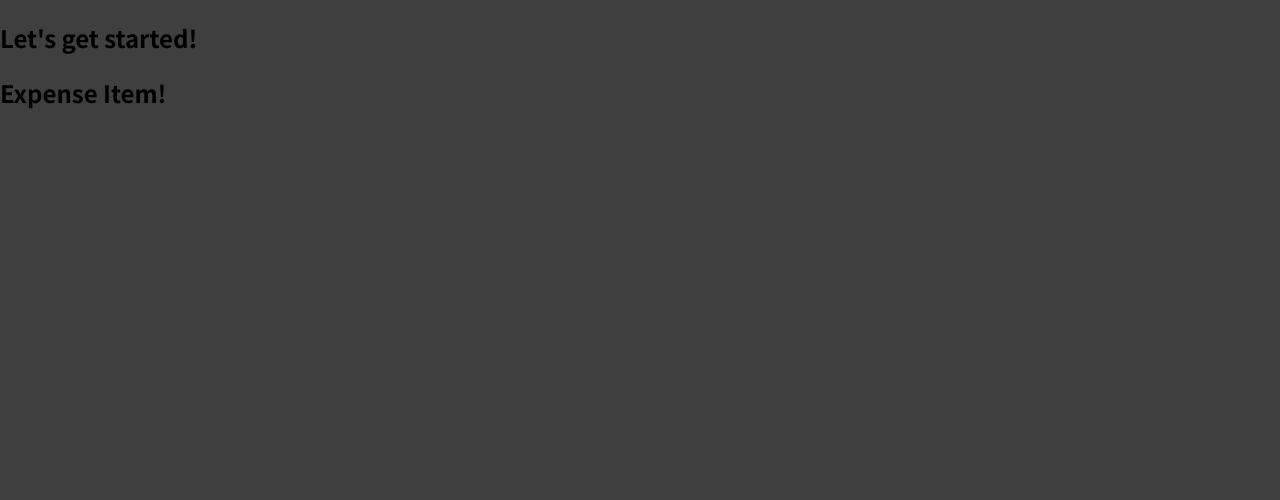
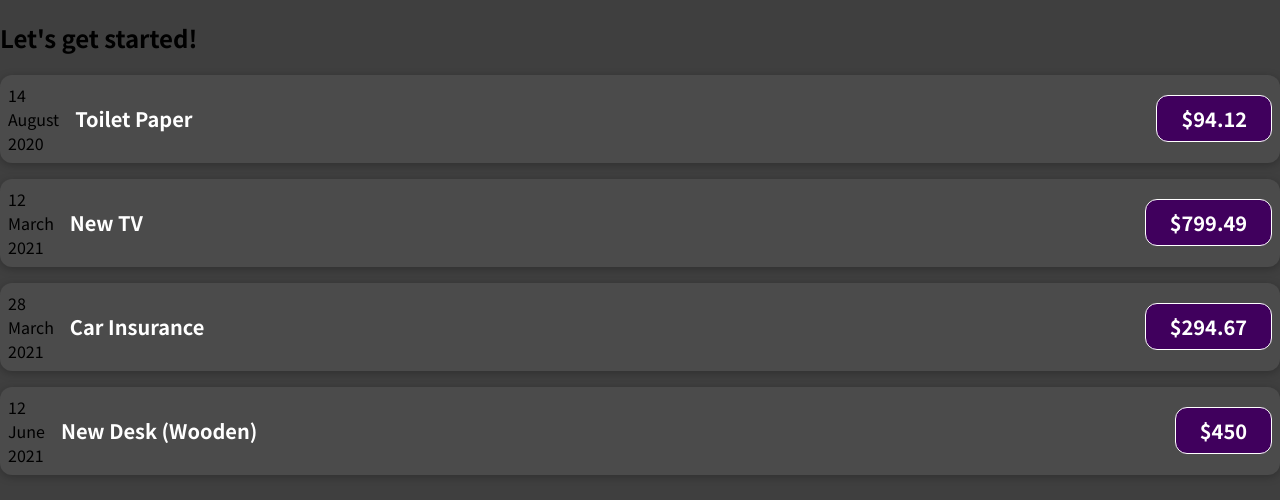
Before and after one commit to ad-bak/react-project-expenses, a JavaScript app: page / in a window 1280 px wide. Shown: the top 500 px of the page. Built offline with nearby package versions, Linux system fonts and the light colour scheme.

Commit message:
formatted data

```diff
--- a/src/App.js
+++ b/src/App.js
@@ -1,10 +1,38 @@
 import ExpenseItem from "./components/ExpenseItem";
 
 function App() {
+  const expenses = [
+    {
+      id: "e1",
+      title: "Toilet Paper",
+      amount: 94.12,
+      date: new Date(2020, 7, 14),
+    },
+    { id: "e2", title: "New TV", amount: 799.49, date: new Date(2021, 2, 12) },
+    {
+      id: "e3",
+      title: "Car Insurance",
+      amount: 294.67,
+      date: new Date(2021, 2, 28),
+    },
+    {
+      id: "e4",
+      title: "New Desk (Wooden)",
+      amount: 450,
+      date: new Date(2021, 5, 12),
+    },
+  ];
   return (
     <div>
       <h2>Let's get started!</h2>
-      <ExpenseItem />
+      {expenses.map((el) => (
+        <ExpenseItem
+          key={el.id}
+          title={el.title}
+          date={el.date}
+          amount={el.amount}
+        />
+      ))}
     </div>
   );
 }
--- /dev/null
+++ b/src/components/ExpenseItem.css
@@ -0,0 +1,56 @@
+.expense-item {
+  display: flex;
+  justify-content: space-between;
+  align-items: center;
+  box-shadow: 0 2px 8px rgba(0, 0, 0, 0.25);
+  padding: 0.5rem;
+  margin: 1rem 0;
+  border-radius: 12px;
+  background-color: #4b4b4b;
+}
+
+.expense-item__description {
+  display: flex;
+  flex-direction: column;
+  gap: 1rem;
+  align-items: flex-end;
+  flex-flow: column-reverse;
+  justify-content: flex-start;
+  flex: 1;
+}
+
+.expense-item h2 {
+  color: #3a3a3a;
+  font-size: 1rem;
+  flex: 1;
+  margin: 0 1rem;
+  color: white;
+}
+
+.expense-item__price {
+  font-size: 1rem;
+  font-weight: bold;
+  color: white;
+  background-color: #40005d;
+  border: 1px solid white;
+  padding: 0.5rem;
+  border-radius: 12px;
+}
+
+@media (min-width: 580px) {
+  .expense-item__description {
+    flex-direction: row;
+    align-items: center;
+    justify-content: flex-start;
+    flex: 1;
+  }
+
+  .expense-item__description h2 {
+    font-size: 1.25rem;
+  }
+
+  .expense-item__price {
+    font-size: 1.25rem;
+    padding: 0.5rem 1.5rem;
+  }
+}
--- a/src/components/ExpenseItem.js
+++ b/src/components/ExpenseItem.js
@@ -1,5 +1,22 @@
-const ExpenseItem = () => {
-  return <h2>Expense Item!</h2>;
+import "./ExpenseItem.css";
+
+const ExpenseItem = (props) => {
+  const month = props.date.toLocaleString("en-US", { month: "long" });
+  const day = props.date.toLocaleString("en-US", { day: "2-digit" });
+  const year = props.date.getFullYear();
+  return (
+    <div className="expense-item">
+      <div>
+        <div>{day}</div>
+        <div>{month}</div>
+        <div>{year}</div>
+      </div>
+      <div className="expense-item__description">
+        <h2>{props.title}</h2>
+        <div className="expense-item__price">${props.amount}</div>
+      </div>
+    </div>
+  );
 };
 
 export default ExpenseItem;
```
Also changed, not shown: 1 other file (tests, documents, lock files or other folders).
